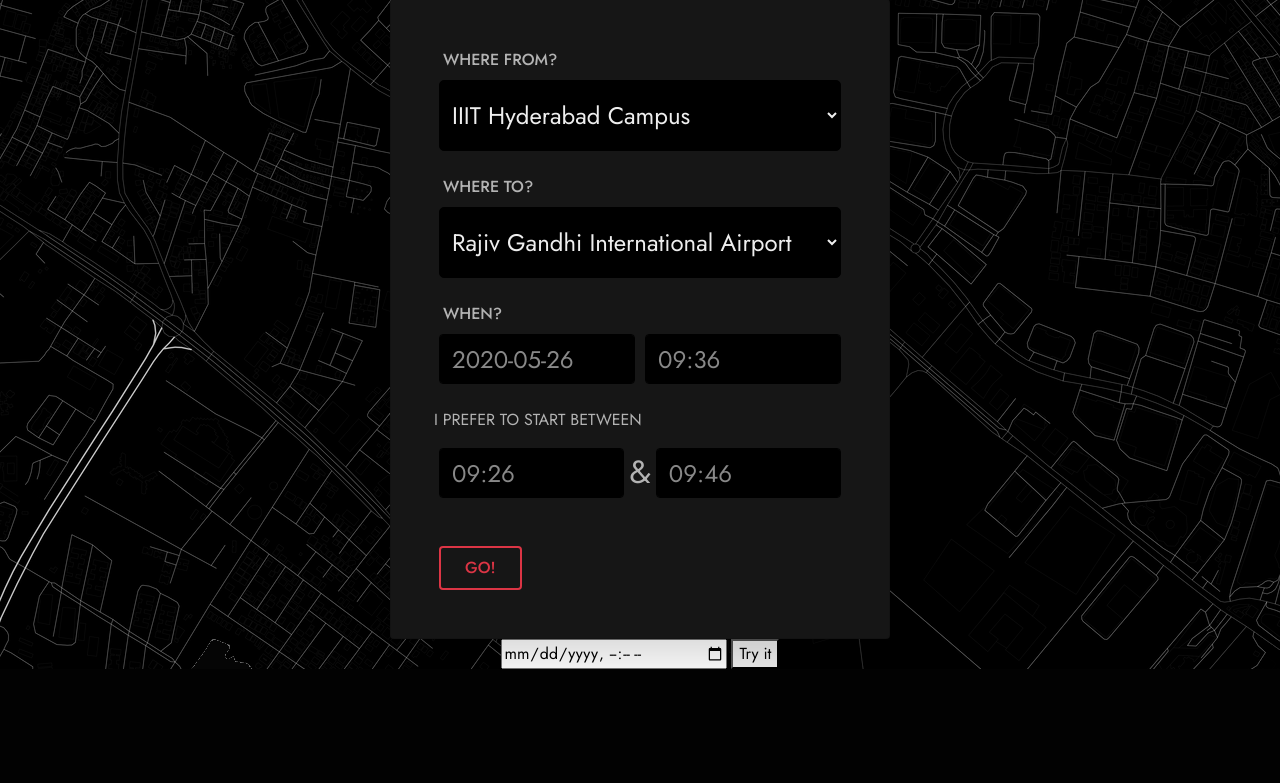
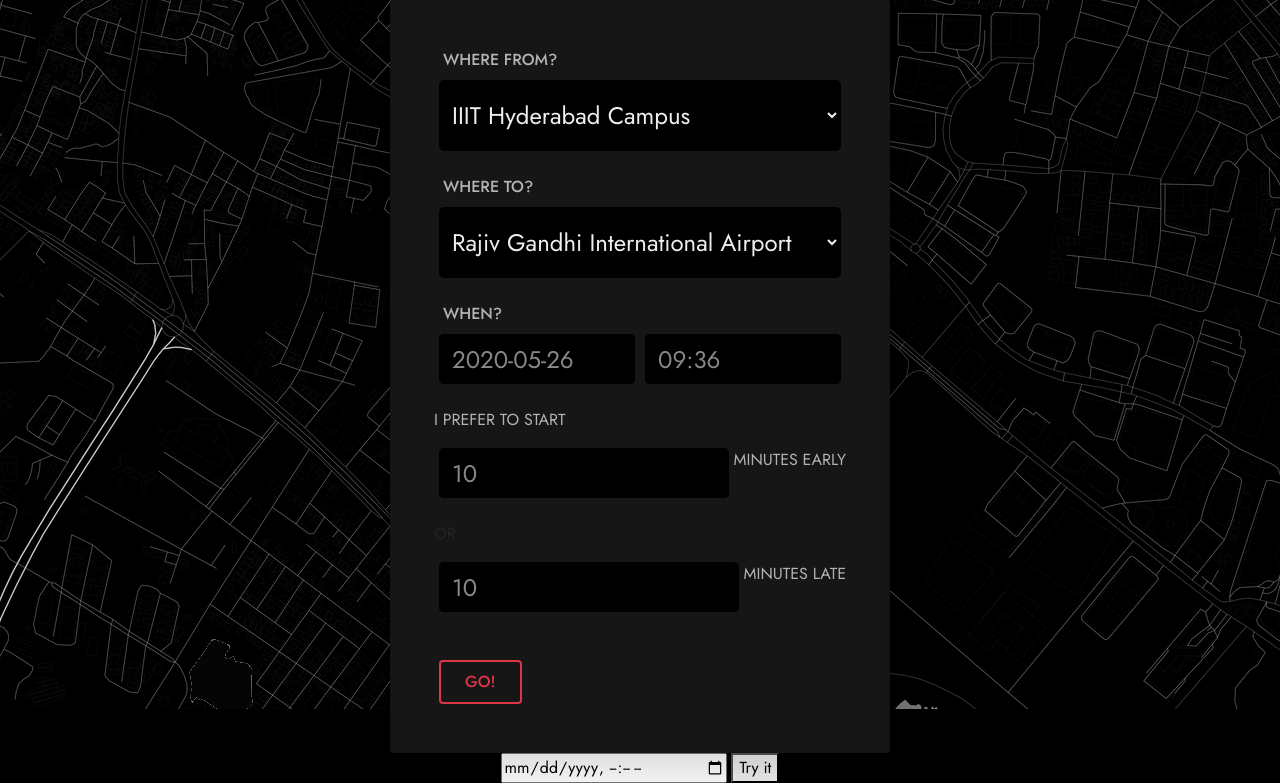
Before and after one commit to jr-john/plusOne, a Django app: page / in a window 1280 px wide. Shown: the part 231-1014 px from the top of the page. Before the commit the page ends 900 px from the top, so only its background shows below. Run offline with Django 3.2, Linux system fonts and the light colour scheme; a user stored in the database is signed in; some libraries are stand-ins or nearby versions.

Commit message:
Fixed the corner case involving 2 days

```diff
--- a/plusOne/action/forms.py
+++ b/plusOne/action/forms.py
@@ -25,6 +25,8 @@ class TripForm(forms.ModelForm):
             "destination": forms.Select(attrs = {'class': 'form-dd py-3 pl-2 mb-4', 'autocomplete': 'off'}),
             "journey_date": forms.DateInput(attrs = {'class': 'form-control py-4 mb-4 dt-gray', 'autocomplete': 'off'}),
             "journey_time": forms.TimeInput(attrs = {'class': 'form-control py-4 mb-4 dt-gray', 'autocomplete': 'off'}),
-            "minima": forms.TimeInput(attrs = {'class': 'form-control py-4 mb-4 dt-gray', 'autocomplete': 'off'}),
-            "maxima": forms.TimeInput(attrs = {'class': 'form-control py-4 mb-4 dt-gray', 'autocomplete': 'off'})
+            "minima": forms.NumberInput(attrs = {'class': 'form-control py-4 mb-4 dt-gray', 'autocomplete': 'off'}),
+            "maxima": forms.NumberInput(attrs = {'class': 'form-control py-4 mb-4 dt-gray', 'autocomplete': 'off'})
         }
+
+        #fix widget
--- a/plusOne/action/models.py
+++ b/plusOne/action/models.py
@@ -9,9 +9,6 @@ def def_journey_time():
     dt = timezone.now() + timedelta(minutes=10)
     return dt.time().strftime("%H:%M")
 
-def def_journey_time_max():
-    dt = timezone.now() + timedelta(minutes=20)
-    return dt.time().strftime("%H:%M")
 
 TAG_LIST = [
     ['airport', 'Rajiv Gandhi International Airport'],
@@ -30,5 +27,5 @@ class Trip(models.Model):
     journey_time = models.TimeField(default = def_journey_time)
     is_active = models.BooleanField(default = False)
     owner = models.CharField(max_length = 100, null = True, blank = True)
-    minima = models.TimeField(default = def_time)
-    maxima = models.TimeField(default = def_journey_time_max)
+    minima = models.IntegerField(default = 10)
+    maxima = models.IntegerField(default = 10)
--- a/plusOne/action/templates/home.html
+++ b/plusOne/action/templates/home.html
@@ -18,12 +18,18 @@
             <div class="col"> {{ form.journey_time }} </div>
         </div>
         <div class="form-row">
-            <p style="color: #b3b3b3;">I PREFER TO START BETWEEN</p>
+            <p style="color: #b3b3b3;">I PREFER TO START </p>
         </div>
         <div class="form-row">
             <div class="col"> {{ form.minima }} </div>
-            <p style="color: #b3b3b3;font-size:xx-large">&</p>
+            <p style="color: #b3b3b3;"> MINUTES EARLY </p>
+        </div>
+        <div class="form-row">
+            <p>OR</p>
+        </div>
+        <div class="form-row">
             <div class="col"> {{ form.maxima }} </div>
+            <p style="color: #b3b3b3;">MINUTES LATE</p>
         </div>
         <button class="btn btn-outline-danger outline-btn p-2 px-4 mt-4" type="submit"> GO! </button>
     </form>
--- a/plusOne/action/views.py
+++ b/plusOne/action/views.py
@@ -5,7 +5,6 @@ from .forms import TripForm
 import datetime
 import json
 from django.contrib.auth.models import User
-
 import logging
 logger = logging.getLogger(__name__)
 
@@ -72,16 +71,18 @@ def search(request, *args, **kwargs):
     source_query = search_query.source
     destination_query = search_query.destination
     date_query = search_query.journey_date
+    time_query=search_query.journey_time
     min_query = search_query.minima
     print(min_query)
     max_query = search_query.maxima
-    dt_query_min = datetime.datetime.combine(date_query, min_query)
-    dt_query_max = datetime.datetime.combine(date_query, max_query)
+    dt_query=datetime.datetime.combine(date_query, time_query)
+    dt_query_min = dt_query - datetime.timedelta(minutes = min_query)
+    dt_query_max = dt_query + datetime.timedelta(minutes = max_query)
     trips = Trip.objects.filter(
         source=source_query,
         destination=destination_query,
-        journey_time__gte= dt_query_min ,
-        journey_time__lte= dt_query_max ,
+        journey_time__gte= dt_query_min,
+        journey_time__lte= dt_query_max,
         is_active=True).exclude(owner=request.user.username)
     object_list = [
         {
```
